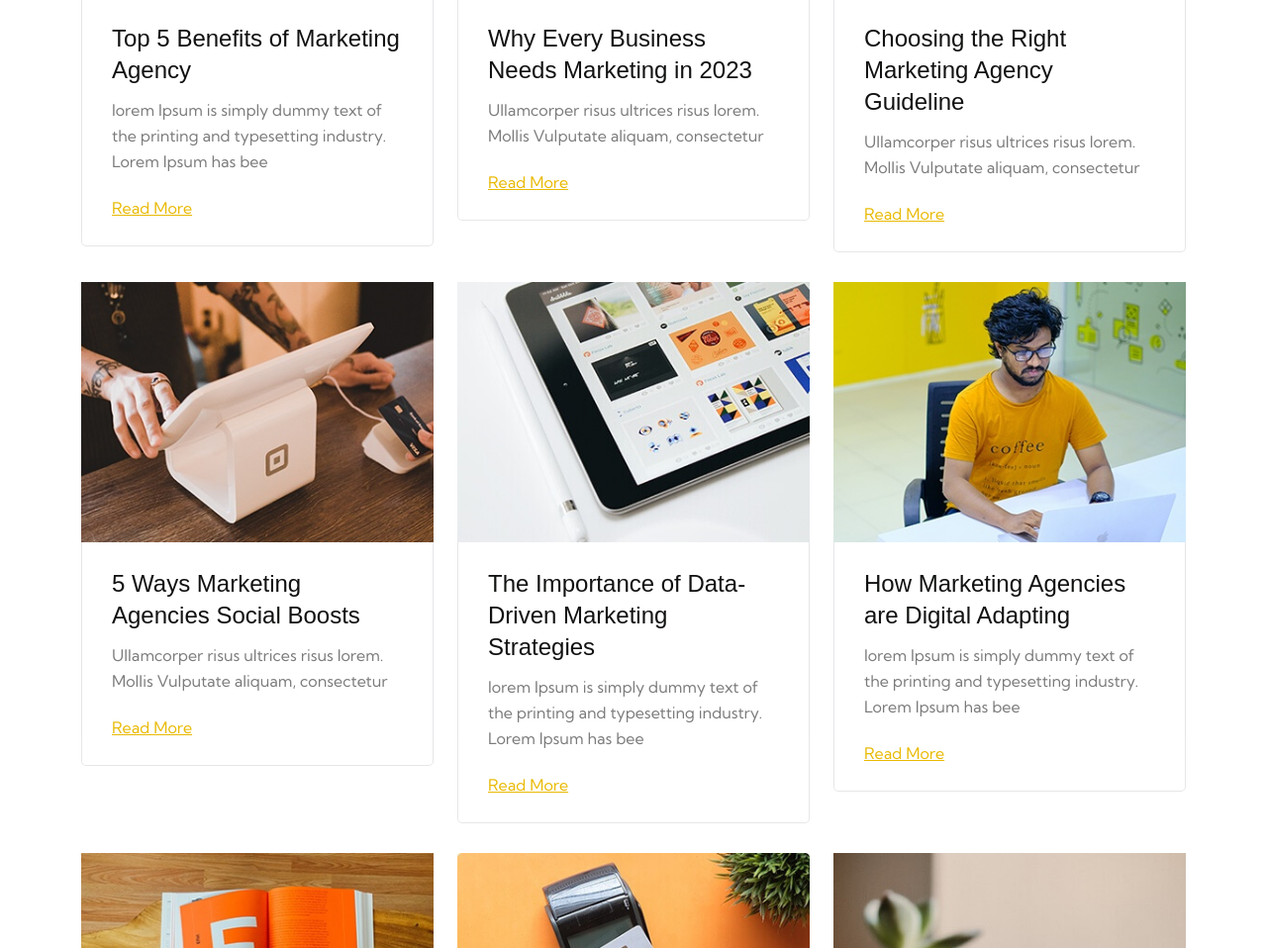
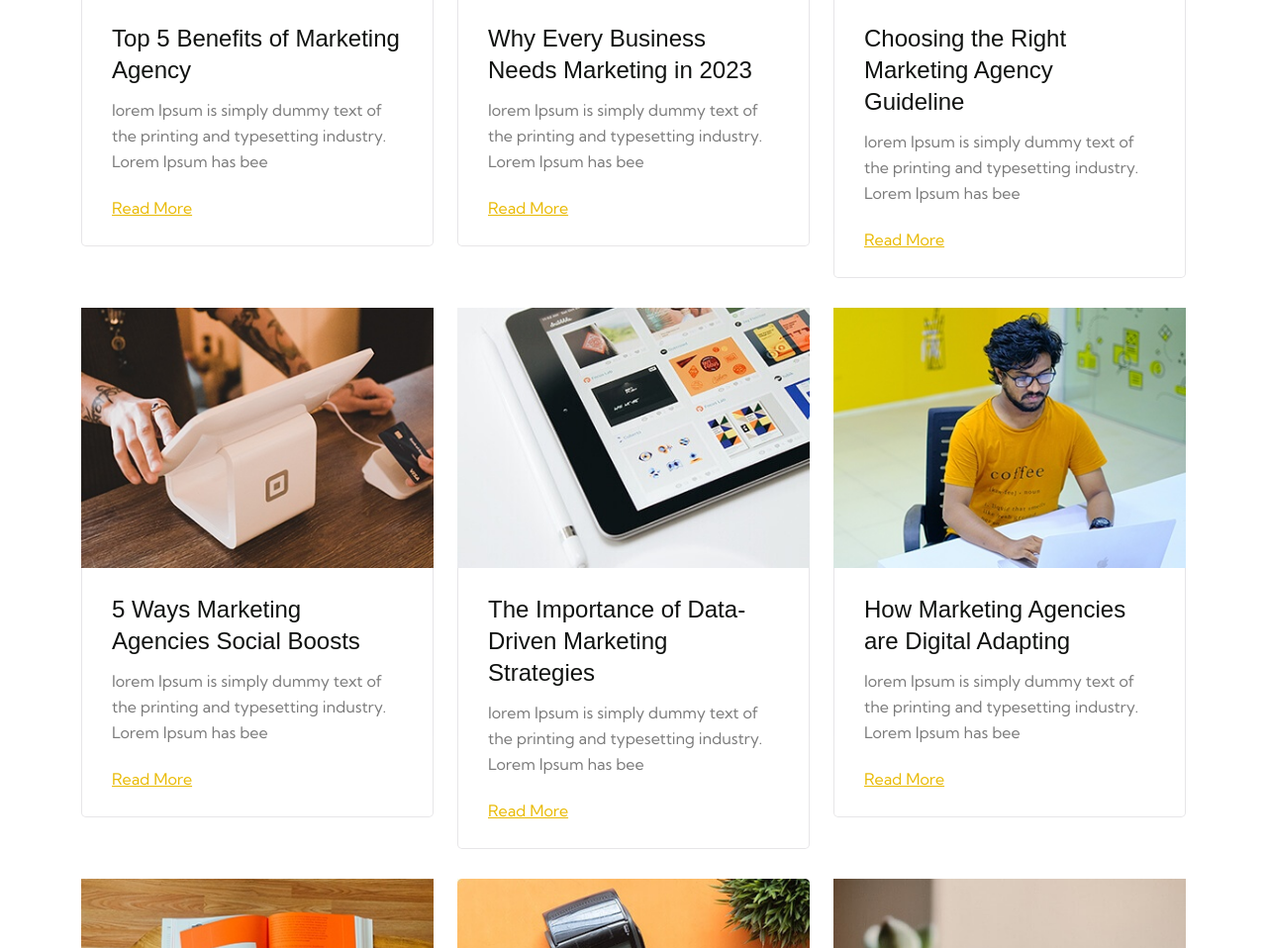
Before and after one commit to krishivedu123/dexon, a plain HTML site: page blog-grid.html in a window 1280 px wide. Shown: the part 781-1739 px from the top of the page at 99% size. Drawn offline with Linux system fonts and the light colour scheme; a web font is replaced by a local one.

Commit message:
Update blog-grid.html
zhdrtujngn

```diff
--- a/blog-grid.html
+++ b/blog-grid.html
@@ -183,7 +183,7 @@
 						</div>
 						<div class="blog-content">
 							<h2 class="blog-title"><a href="blog-details.html">Why Every Business Needs Marketing in 2023</a></h2>
-							<p class="blog-desc">Ullamcorper risus ultrices risus lorem. Mollis Vulputate aliquam, consectetur</p>
+							<p class="blog-desc">lorem Ipsum is simply dummy text of the printing and typesetting industry. Lorem Ipsum has bee</p>
 							<div class="blog-btn">
 								<a href="blog-details.html">Read More</a>
 							</div>
@@ -197,7 +197,7 @@
 						</div>
 						<div class="blog-content">
 							<h2 class="blog-title"><a href="blog-details.html">Choosing the Right Marketing Agency Guideline</a></h2>
-							<p class="blog-desc">Ullamcorper risus ultrices risus lorem. Mollis Vulputate aliquam, consectetur</p>
+							<p class="blog-desc">lorem Ipsum is simply dummy text of the printing and typesetting industry. Lorem Ipsum has bee</p>
 							<div class="blog-btn">
 								<a href="blog-details.html">Read More</a>
 							</div>
@@ -211,7 +211,7 @@
 						</div>
 						<div class="blog-content">
 							<h2 class="blog-title"><a href="blog-details.html">5 Ways Marketing Agencies Social Boosts</a></h2>
-							<p class="blog-desc">Ullamcorper risus ultrices risus lorem. Mollis Vulputate aliquam, consectetur</p>
+							<p class="blog-desc">lorem Ipsum is simply dummy text of the printing and typesetting industry. Lorem Ipsum has bee</p>
 							<div class="blog-btn">
 								<a href="blog-details.html">Read More</a>
 							</div>
```
